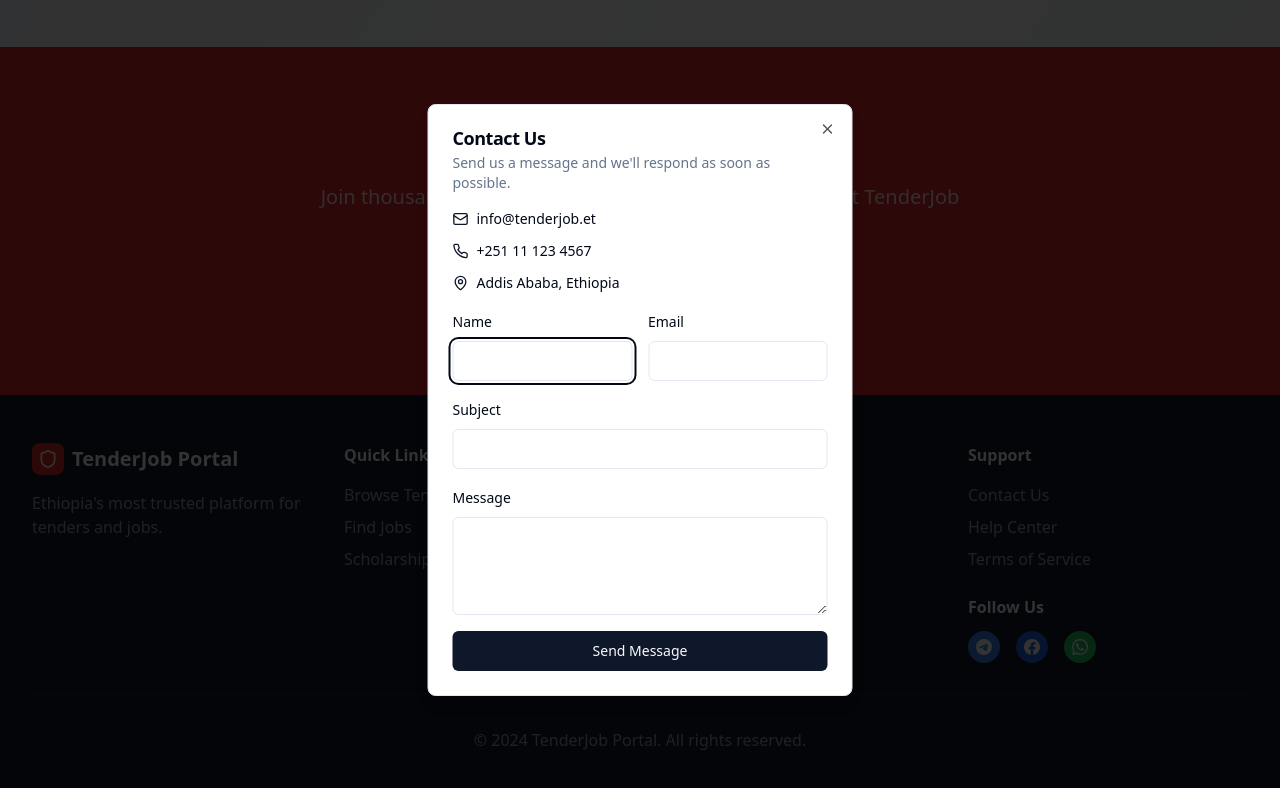
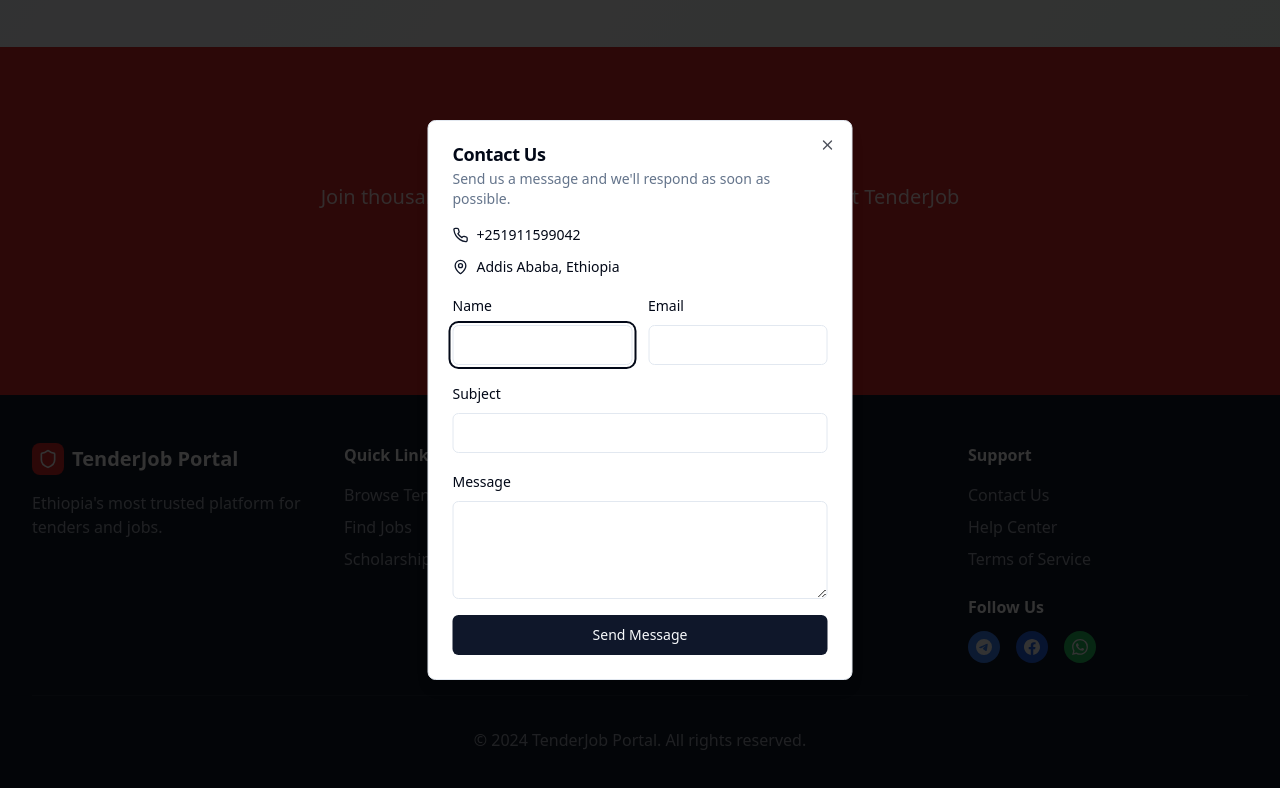
Before and after one commit to HiwiHadear/ethiopian-opportunities-hub, a React (Vite) app: page / in a window 1280 px wide. Both pictures are taken after a click on the button "Contact Us". Shown: the part 1116-1904 px from the top of the page. Built offline with nearby package versions, Linux system fonts and the light colour scheme.

Commit message:
Update contact information
Remove email and update contact number to +251911599042.

```diff
--- a/src/components/ContactDialog.tsx
+++ b/src/components/ContactDialog.tsx
@@ -69,12 +69,8 @@ const ContactDialog = ({ children }: ContactDialogProps) => {
         <div className="space-y-4">
           <div className="grid grid-cols-1 gap-3 text-sm">
             <div className="flex items-center gap-2">
-              <Mail className="w-4 h-4 text-primary" />
-              <span>info@tenderjob.et</span>
-            </div>
-            <div className="flex items-center gap-2">
               <Phone className="w-4 h-4 text-primary" />
-              <span>+251 11 123 4567</span>
+              <span>+251911599042</span>
             </div>
             <div className="flex items-center gap-2">
               <MapPin className="w-4 h-4 text-primary" />
--- a/src/pages/Index.tsx
+++ b/src/pages/Index.tsx
@@ -246,7 +246,7 @@ const Index = () => {
                     </svg>
                   </a>
                   <a
-                    href="https://wa.me/251911234567"
+                    href="https://wa.me/251911599042"
                     target="_blank"
                     rel="noopener noreferrer"
                     className="w-8 h-8 bg-green-500 rounded-full flex items-center justify-center hover:bg-green-600 transition-colors"
```
